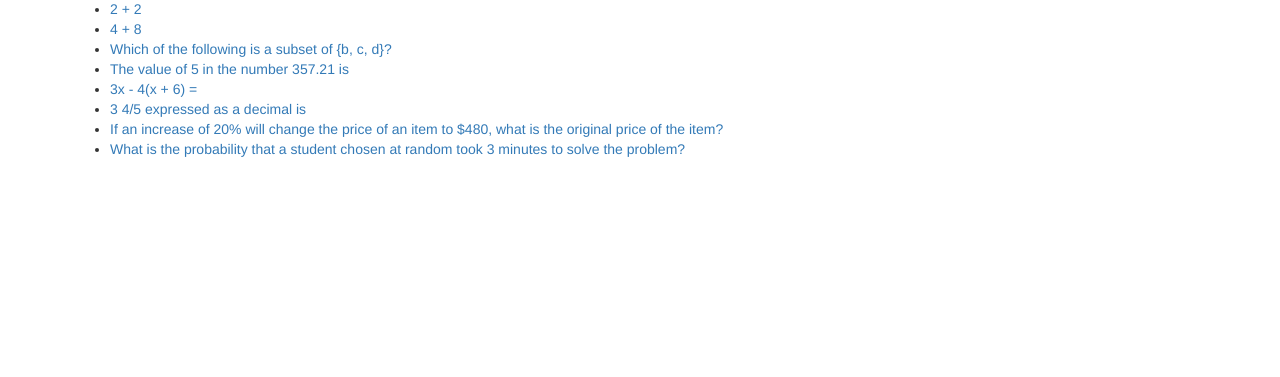
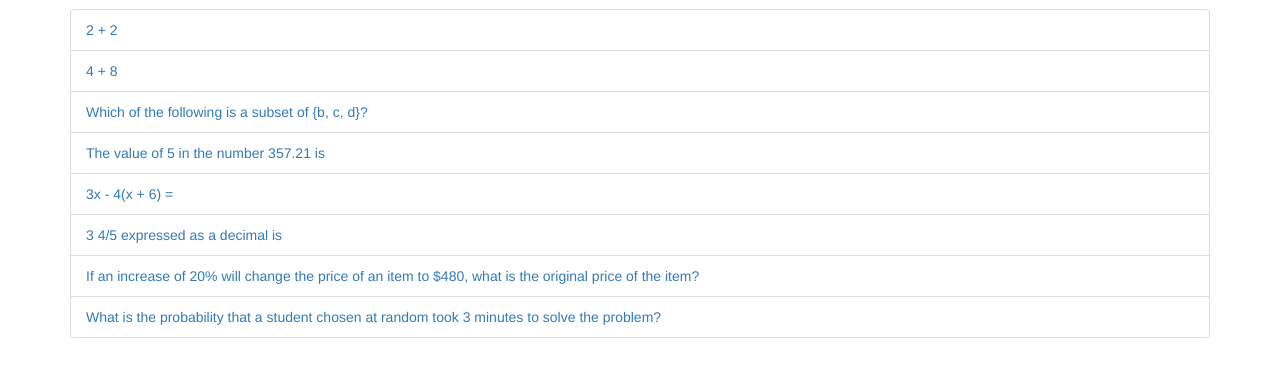
Before and after one commit to yanbek/ALFUS, a Django app: page /questions/ in a window 1280 px wide. Shown: the part 51-428 px from the top of the page. Run offline with Django 3.2, Linux system fonts and the light colour scheme; data comes from the database, SQL or seed files in the repository; both versions use the stored data as it was after the commit; some libraries are stand-ins or nearby versions.

Commit message:
Exercise page
Made exercise page html better

```diff
--- a/ALFUS/questions/templates/questions/index.html
+++ b/ALFUS/questions/templates/questions/index.html
@@ -1,13 +1,15 @@
 {% extends "questions/base.html" %}
 
 {% block content %}
+    <div style="padding-top: 10px;">
         {% if question_list %}
-        <ul>
+        <ul class="list-group">
             {% for question in question_list %}
-            <li><a href="{% url 'questions:detail' question.id %}">{{ question.question_text }}</a></li>
+            <li class="list-group-item"><a href="{% url 'questions:detail' question.id %}">{{ question.question_text }}</a></li>
             {% endfor %}
         </ul>
         {% else %}
         <p>No questions are available.</p>
         {% endif %}
+    </div>
 {% endblock %}
```
Also changed, not shown: ALFUS/db.sqlite3.
